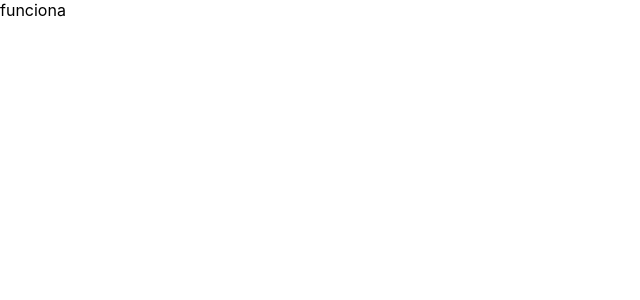
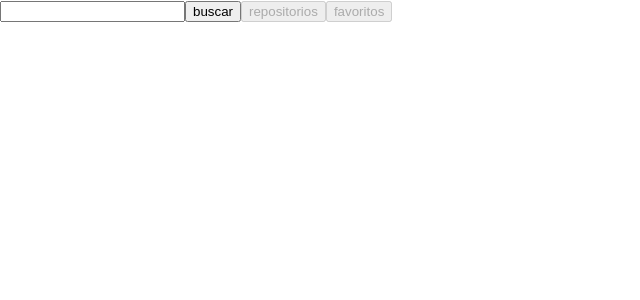
Before and after one commit to RafaelOliveira215/git-search, a React (Create React App) app in the folder git-search/: page /search in a window 1280 px wide. Shown: the top 300 px of the page, without its empty margins (0-640 px from the left). Built offline with nearby package versions, Linux system fonts and the light colour scheme.

Commit message:
added user flux and functionalities without any layout

```diff
--- a/git-search/src/screens/landingPage/landingPage.js
+++ b/git-search/src/screens/landingPage/landingPage.js
@@ -1,11 +1,16 @@
 import React from "react"
-import axios from "axios"
+import { useHistory } from "react-router";
 
 const SearchUser = () => {
+    const history = useHistory()
 
-
+    const goToSearchPage = () => {
+        history.push("/search");
+      };
   return (
-   "funciona"
+    <div>
+       <button onClick={()=>goToSearchPage()}>ir para pesquisa</button>
+   </div>
   );
 };
 export default SearchUser
--- a/git-search/src/screens/searchUser/searchUser.js
+++ b/git-search/src/screens/searchUser/searchUser.js
@@ -1,11 +1,45 @@
-import React from "react"
+import React, {useState} from "react"
 import axios from "axios"
 
 const SearchUser = () => {
+    const [userSearch,setUserSearch] = useState(undefined)
+    const [currentUser,setCurrentUser] = useState(undefined)
+    const [currentUserRepos,setCurrentUserRepos] = useState(undefined)
+    const [currentUserStarred,setCurrentUserStarred] = useState(undefined)
 
+    const onChangeUser = (event) => {
+        setUserSearch(event.target.value)
+    }
+
+    const handleSearch = () =>{
+        axios.get(`https://api.github.com/users/${userSearch}`).then(response=>{
+            setCurrentUser(response.data)
+            setCurrentUserRepos(undefined)
+            setCurrentUserStarred(undefined)
+        }).catch(()=>{
+            window.alert("Usuario não encontrado")
+        })
+    }
+
+    const handleRepoCheck = () =>{
+        axios.get(`https://api.github.com/users/${currentUser.login}/repos`).then(response=>{
+            setCurrentUserRepos(response)
+        })
+    }
+
+    const handleRepoStarred = () =>{
+        axios.get(`https://api.github.com/users/${currentUser.login}/starred`).then(response=>{
+            setCurrentUserStarred(response)
+        })
+    }
 
   return (
-   "funciona"
+      <div>
+   <input onChange={onChangeUser}/>
+   <button onClick={()=>handleSearch()}>buscar</button>
+   {currentUser ?<button onClick={()=>handleRepoCheck()}>repositorios</button>:<button disabled={true}>repositorios</button>}
+    {currentUser ?<button onClick={()=>handleRepoStarred()}>favoritos</button>:<button disabled={true}>favoritos</button>}
+   </div>
   );
 };
 export default SearchUser
```
